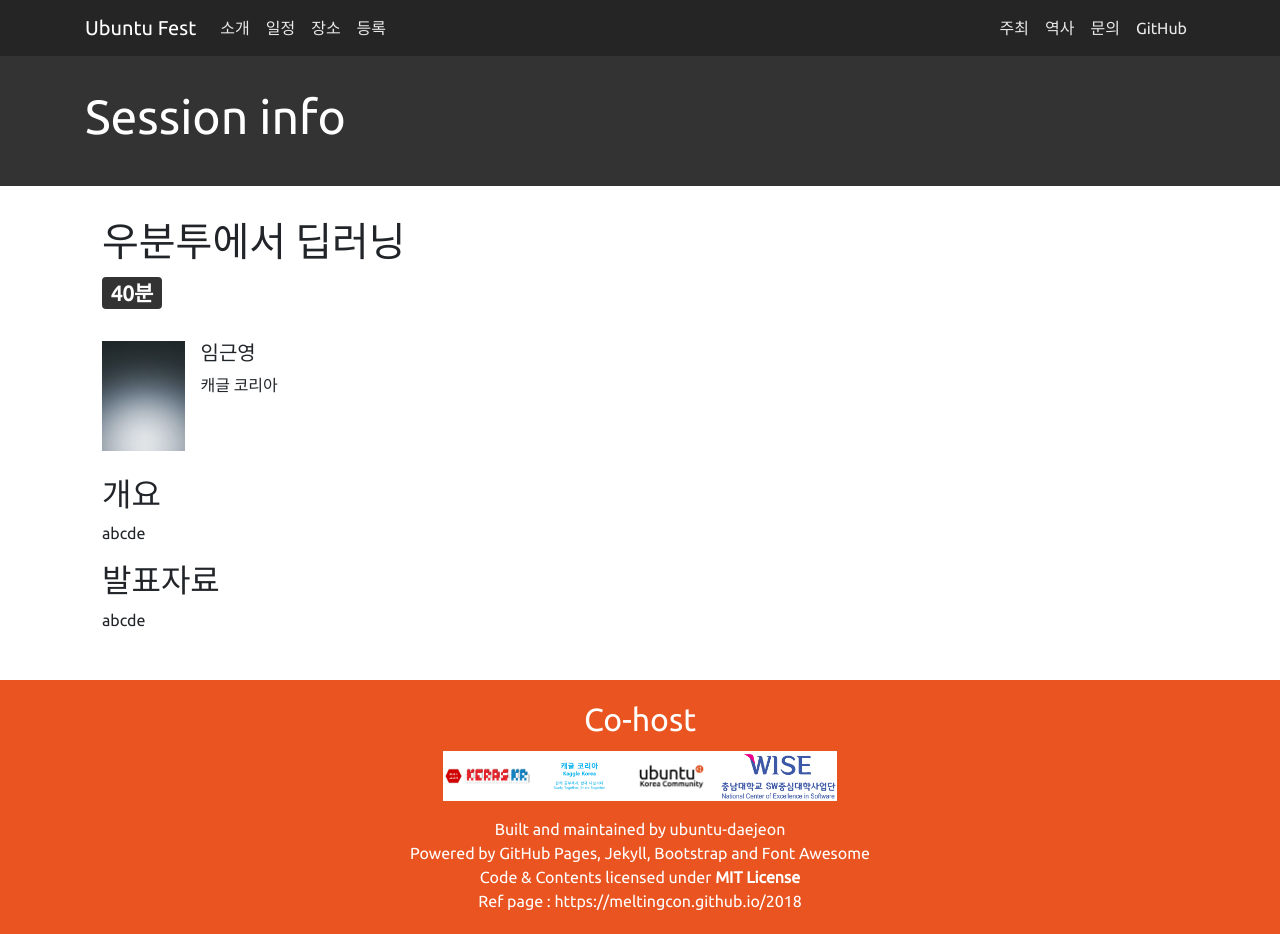
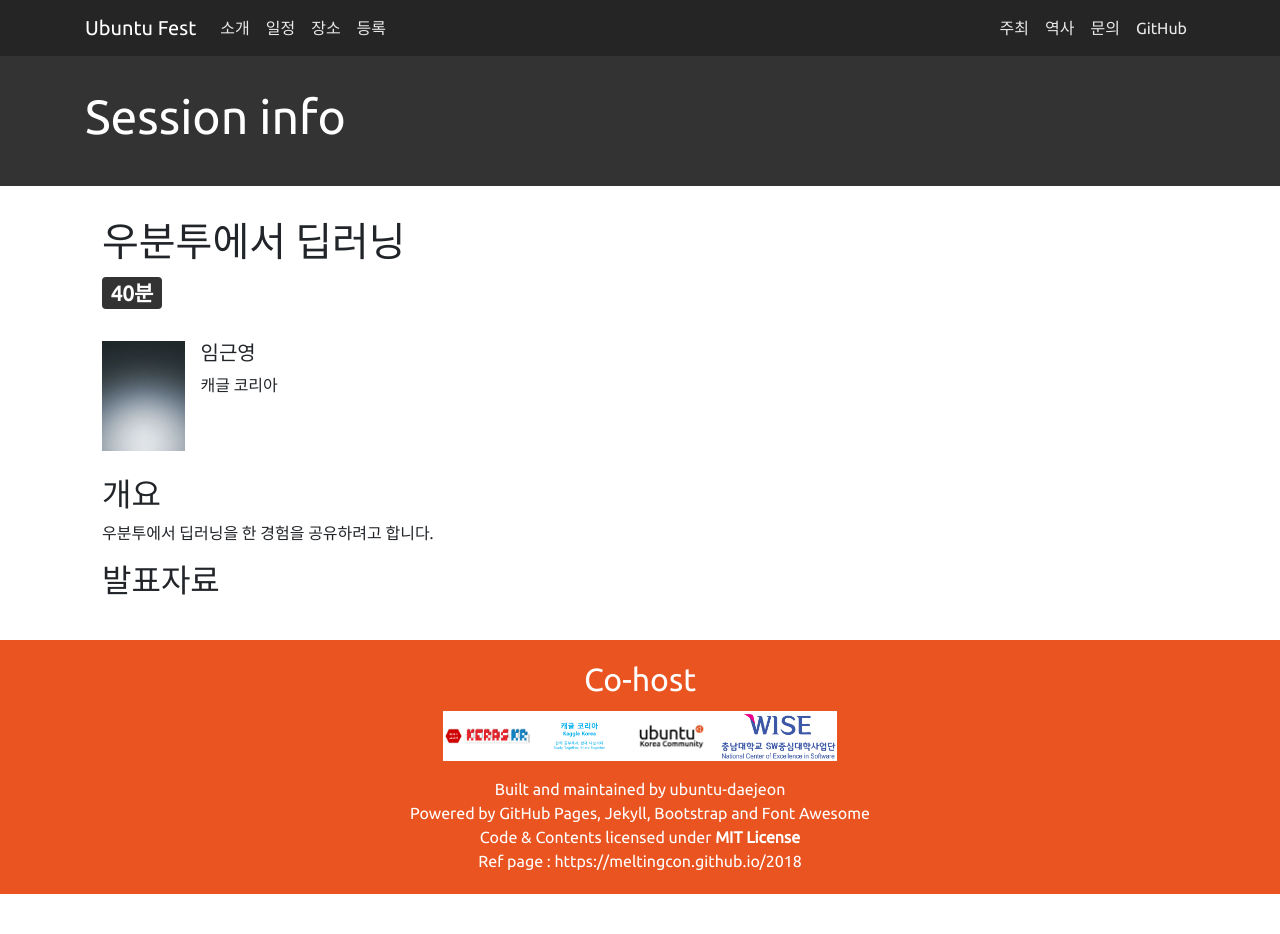
Before and after one commit to ubuntu-kr/ubuntu-fest, a Jekyll site: the page built from _sessions/03*.md, in a window 1280 px wide and 934 px high. Built offline with Jekyll 4.4.1, drawn with Linux system fonts in a browser that asks for light colours.

Commit message:
세션 설명

```diff
--- a/_sessions/03*.md
+++ b/_sessions/03*.md
@@ -12,6 +12,6 @@ speakers:
     image: ../assets/imgs/speakers/SELF.jpg
 ---
 ## 개요
-abcde
+우분투에서 딥러닝을 한 경험을 공유하려고 합니다.
+
 ## 발표자료
-abcde
```
